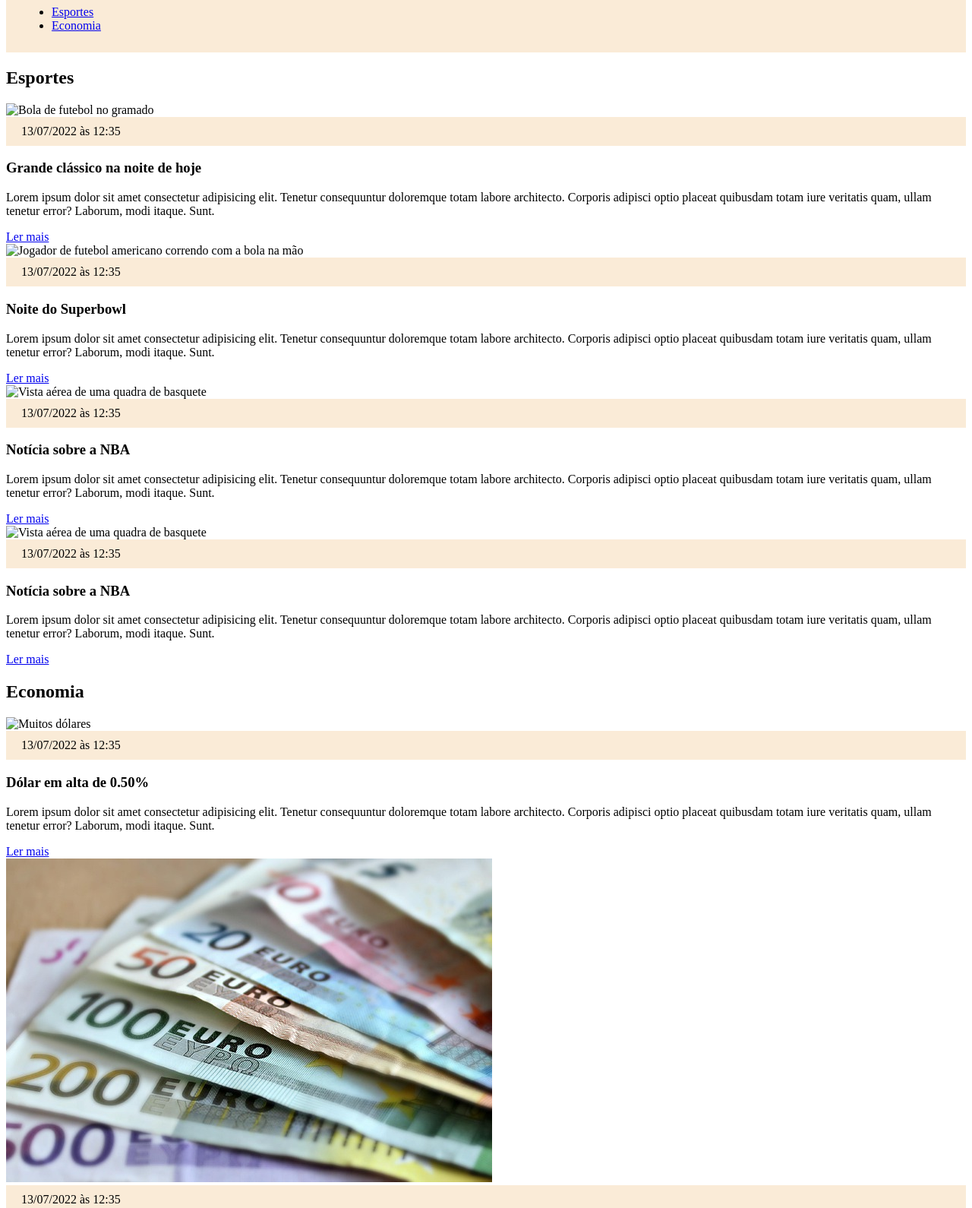
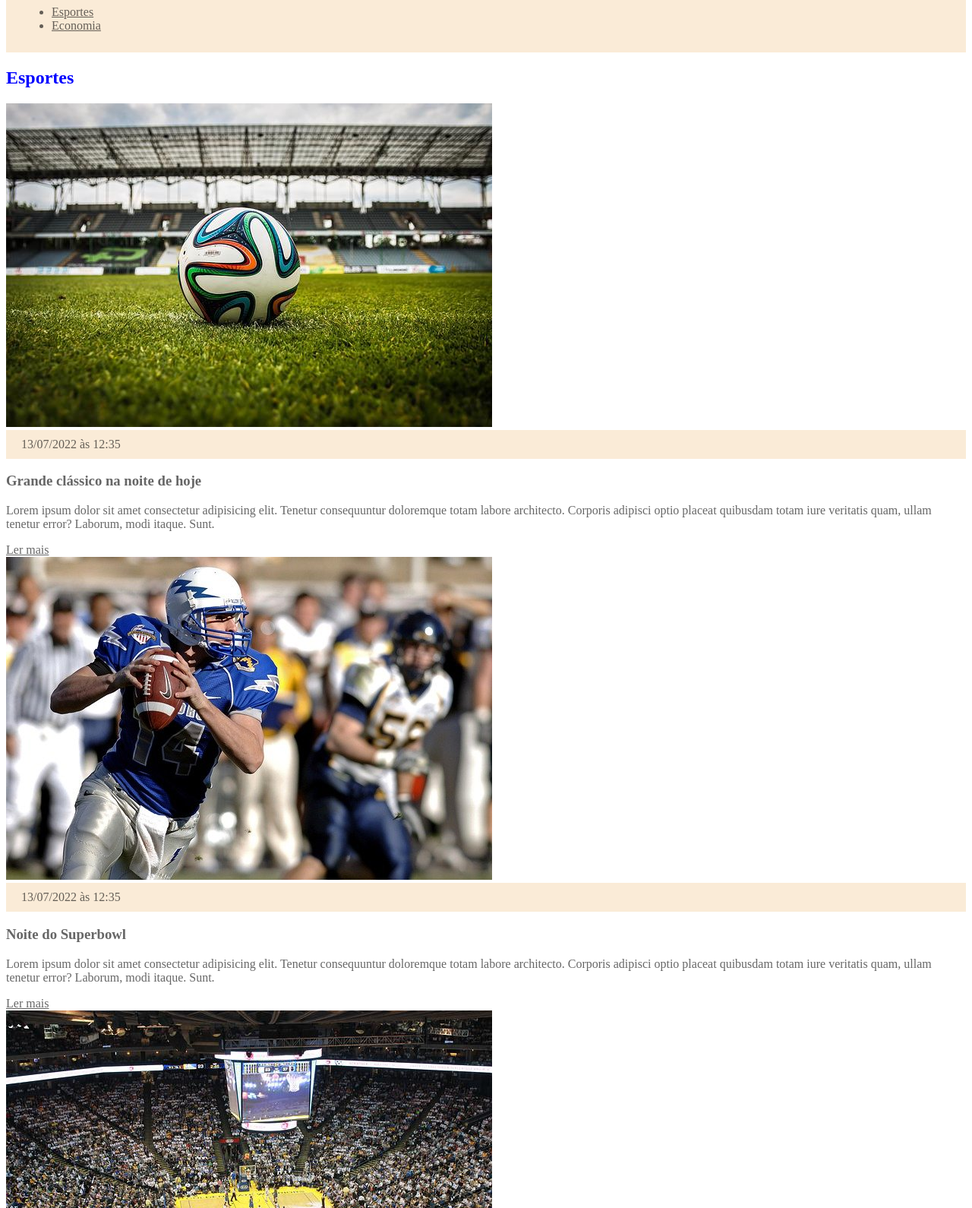
Before and after one commit to Fmachad/curso_ebac_frontend, a plain HTML site: page CSS/index.html in a window 1280 px wide. Shown: the part 91-1681 px from the top of the page at 76% size. Drawn offline with Linux system fonts and the light colour scheme; files whose address does not match are found by name.

Commit message:
doc - css - Selectors

```diff
--- a/CSS/index.html
+++ b/CSS/index.html
@@ -5,7 +5,7 @@
     <meta http-equiv="X-UA-Compatible" content="IE=edge">
     <meta name="viewport" content="width=device-width, initial-scale=1.0">
     <title>Meu portal de notícias</title>
-    <link rel="stylesheet" href="./main.css" />
+    <link rel="stylesheet" href="./main.css"/>
 </head>
 <body>
     <header>
@@ -21,10 +21,10 @@
             </ul>
         </nav>
     </header>
-    <section>
+    <section id="sports">
         <h2>Esportes</h2>
         <article>
-            <img src="./imagens/futebol.jpg" alt="Bola de futebol no gramado" />
+            <img src="../imagens/futebol.jpg" alt="Bola de futebol no gramado" />
             <header>
                 <time>13/07/2022 às 12:35</time>
             </header>
@@ -35,7 +35,7 @@
             <a href="#" title="Leia a notícia completa">Ler mais</a>
         </article>
         <article>
-            <img src="./imagens/futebol-americano.jpg" alt="Jogador de futebol americano correndo com a bola na mão" />
+            <img src="../imagens/futebol-americano.jpg" alt="Jogador de futebol americano correndo com a bola na mão" />
             <header>
                 <time>13/07/2022 às 12:35</time>
             </header>
@@ -46,7 +46,7 @@
             <a href="#" title="Leia a notícia completa">Ler mais</a>
         </article>
         <article>
-            <img src="./imagens/basquete.jpg" title="Vista aérea de uma quadra de basquete" />
+            <img src="../imagens/basquete.jpg" title="Vista aérea de uma quadra de basquete" />
             <header>
                 <time>13/07/2022 às 12:35</time>
             </header>
@@ -57,9 +57,9 @@
             <a href="#" title="Leia a notícia completa">Ler mais</a>
         </article>
         <article>
-            <img src="./imagens/basquete.jpg" title="Vista aérea de uma quadra de basquete" />
+            <img src="../imagens/basquete.jpg" title="Vista aérea de uma quadra de basquete" />
             <header>
-                <time>13/07/2022 às 12:35</time>
+                <time class="creation-date">13/07/2022 às 12:35</time>
             </header>
             <h3>Notícia sobre a NBA</h3>
             <p>
@@ -68,10 +68,10 @@
             <a href="#" title="Leia a notícia completa">Ler mais</a>
         </article>
     </section>
-    <section>
+    <section id="economy">
         <h2>Economia</h2>
         <article>
-            <img src="./imagens/dolares.jpg" alt="Muitos dólares" />
+            <img src="../imagens/dolares.jpg" alt="Muitos dólares" />
             <header>
                 <time>13/07/2022 às 12:35</time>
             </header>
@@ -93,7 +93,7 @@
             <a href="#" title="Leia a notícia completa">Ler mais</a>
         </article>
         <article>
-            <img src="./imagens/petroleo.jpg" alt="Extração de petróleo" />
+            <img src="../imagens/petroleo.jpg" alt="Extração de petróleo" />
             <header>
                 <time>13/07/2022 às 12:35</time>
             </header>
--- a/CSS/main.css
+++ b/CSS/main.css
@@ -2,3 +2,23 @@ header{
     background-color: antiquewhite;
     padding: 10px 20px;
 }
+
+h1 {
+    color: red ;
+}
+
+h2 {
+    color: blue
+}
+
+#economy h2{
+    color: brown;
+}
+
+.creation-date {
+    color: #5f1313;
+}
+
+* {
+    color:rgba(0, 0, 0, 0.6);
+}
```
Also changed, not shown: HTML/index.html (deleted, +0 -41 lines).
